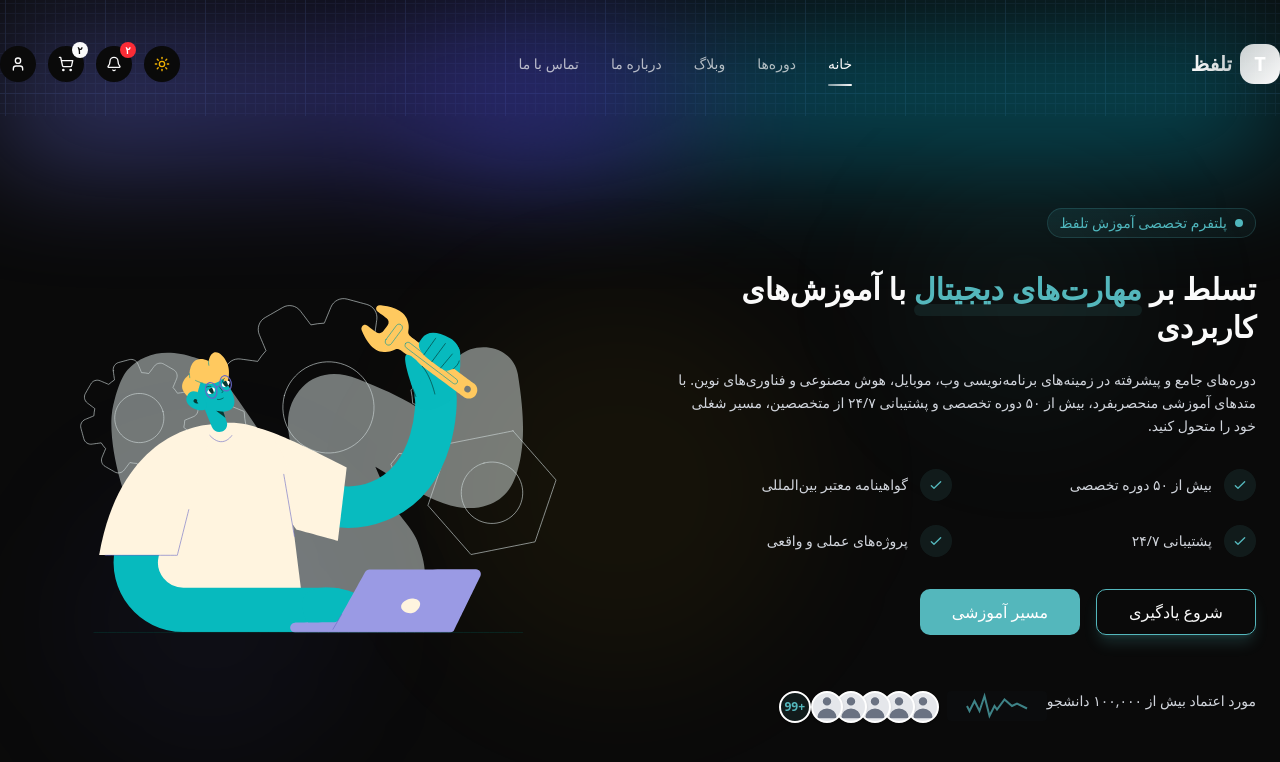
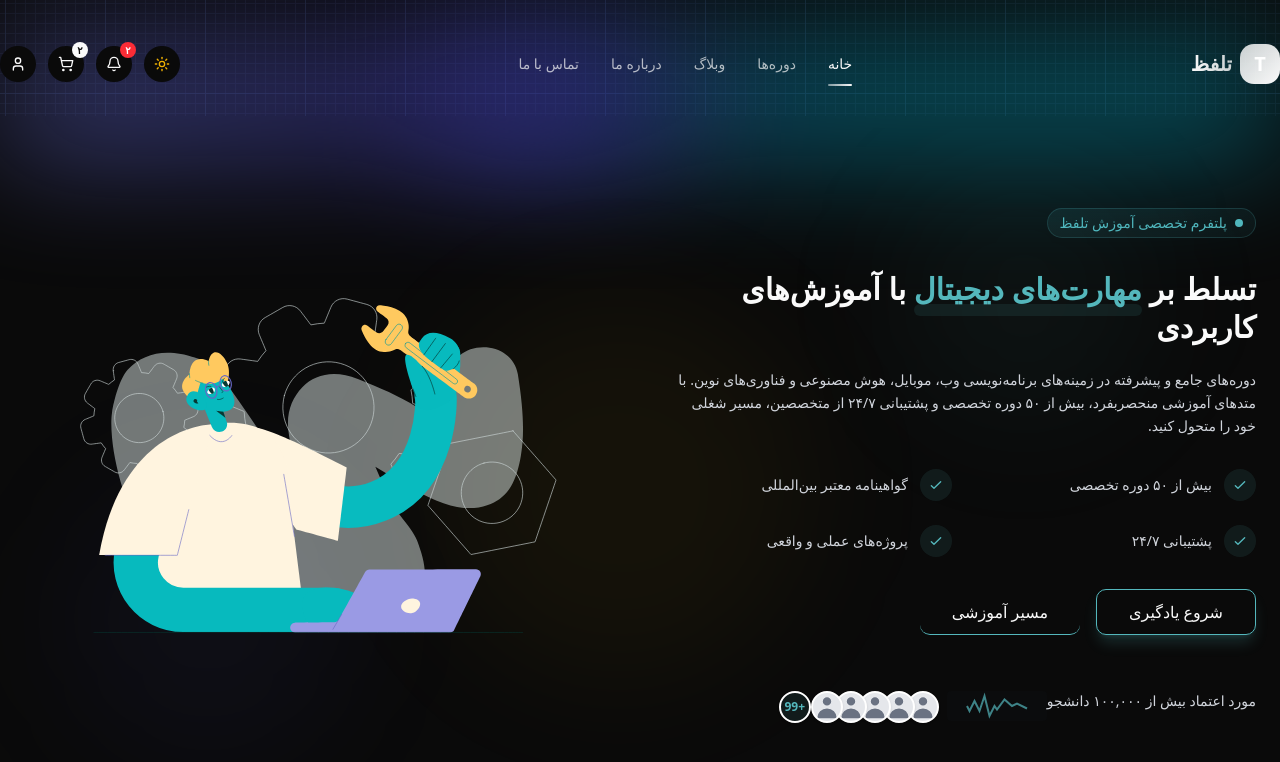
Before and after one commit to fullsttack/talafoz-next, a Next.js app: page / in a window 1280 px wide. Shown: the top 762 px of the page. Built offline with nearby package versions, Linux system fonts and the light colour scheme.

Commit message:
Update HeroTop.tsx

```diff
--- a/components/site/HeroTop.tsx
+++ b/components/site/HeroTop.tsx
@@ -168,7 +168,7 @@ export default function HeroTop() {
                 </Link>
                 <Link
                   href="/roadmap"
-                  className="w-full md:w-auto px-6 sm:px-8 py-2.5 bg-green text-white rounded-lg transition-all text-sm sm:text-base flex items-center justify-center gap-2"
+                  className="w-full md:w-auto px-6 sm:px-8 py-2.5 border-b border-green rounded-lg transition-all text-sm sm:text-base flex items-center justify-center gap-2"
                 >
                   <span>مسیر آموزشی</span>
                 </Link>
```
